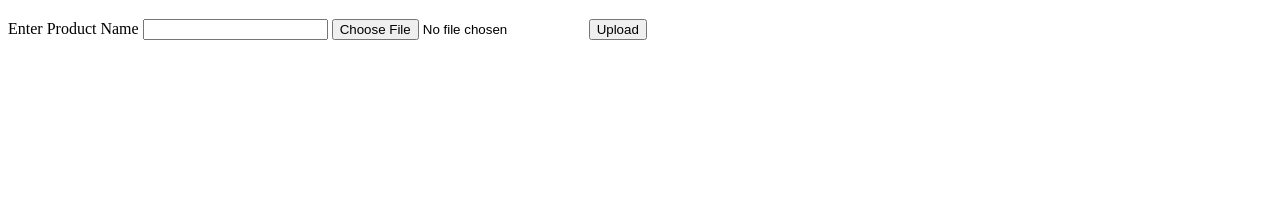
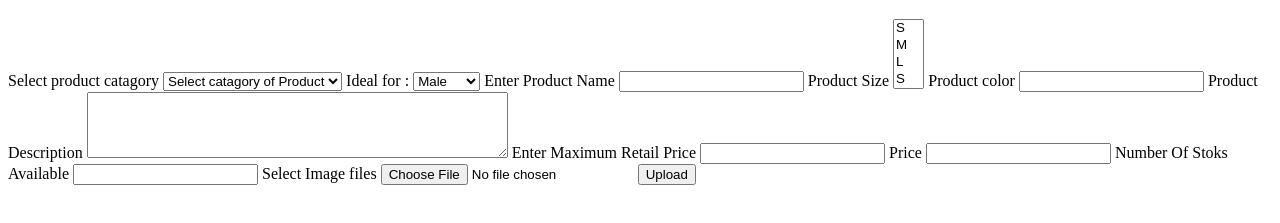
Before and after one commit to HimanshuMishir/NodeJsFilesUpload, a website: page public/index.html in a window 1280 px wide. Shown: the part 61-284 px from the top of the page. Drawn offline with Linux system fonts and the light colour scheme.

Commit message:
form details

```diff
--- a/package.json
+++ b/package.json
@@ -11,6 +11,7 @@
   "license": "ISC",
   "dependencies": {
     "express": "^4.17.1",
+    "mongoose": "^5.12.3",
     "multer": "^1.4.2",
     "uuid": "^8.3.2"
   }
--- a/public/index.html
+++ b/public/index.html
@@ -1,22 +1,70 @@
 <!DOCTYPE html>
 <html lang="en">
+
 <head>
-    <meta charset="UTF-8">
-    <meta http-equiv="X-UA-Compatible" content="IE=edge">
-    <meta name="viewport" content="width=device-width, initial-scale=1.0">
-    <title>Document</title>
+  <meta charset="UTF-8" />
+  <meta http-equiv="X-UA-Compatible" content="IE=edge" />
+  <meta name="viewport" content="width=device-width, initial-scale=1.0" />
+  <title>Document</title>
 </head>
+
 <body>
+  <h1>Upload your product</h1>
 
-    <h1>Upload your product</h1>
+  <form action="/upload" method="post" enctype="multipart/form-data">
+    <label for="catagory_of_product">Select product catagory</label>
+    <select name="product_catagory" id="">
+      <option value="select">Select catagory of Product</option>
+      <option value="Topwear">Topwear</option>
+      <option value="Bottomwear">Bottom Wear</option>
+      <option value="Shoes">Shoes</option>
+    </select>
 
-    <form action="/upload" method="post" enctype="multipart/form-data">
-        <label for="product_name">Enter Product Name</label>
-        <input type="text" name="product_name" accept=".jpg,.png">
-        <input type="file" name="file">
-        <button>Upload</button>
-    </form>
+    <label for="ideal_for"> Ideal for : </label>
+    <select name="gender" id="selectGender">
+      <option value="male">Male</option>
+      <option value="female">Female</option>
+      <option value="kids">Kids</option>
+    </select>
 
+    <select name="selectTopwearMen" id="selectTopwearMen" hidden>
+      <option value="shirt">Shirt</option>
+      <option value="tShirt">T Shirt</option>
+      <option value="hoodies">Hoodies</option>
+    </select>
 
+    <select name="selectBottomwearWomen" id="selectBottomwearWomen" hidden>
+      <option value="shorts">Shorts</option>
+      <option value="jeans">Jeans</option>
+      <option value="Pant">Pants</option>
+    </select>
+
+    <label for="product_name">Enter Product Name</label>
+    <input type="text" name="product_name" />
+    <label for="productSize">Product Size</label>
+    <select name="productSize" id="productSize" multiple>
+      <option value="S">S</option>
+      <option value="M">M</option>
+      <option value="L">L</option>
+      <option value="S">S</option>
+      <option value="XL">XL</option>
+      <option value="XXL">XXL</option>
+    </select>
+    <label for="productColor">Product color</label>
+    <input type="text" name="productColor" id="productColor">
+    <label for="productDescription">Product Description</label>
+    <textarea name="productDescription" rows="4" cols="50"></textarea>
+    <label for="mrp">Enter Maximum Retail Price</label>
+    <input type="text" name="mrp" id="mrp">
+    <label for="price">Price</label>
+    <input type="text" name="price" id="price">
+    <label for="numOfStocks">Number Of Stoks Available</label>
+    <input type="number" name="numOfStocks" id="numOfStocks">
+    <label for=""></label>
+    <label for="file">Select Image files</label>
+    <input type="file" name="file"accept="image/png, image/jpeg, image/jpg"  />
+    <button>Upload</button>
+  </form>
 </body>
+
 </html>
```
Also changed, not shown: modules/image.js (added, +8 -0 lines), server.js (+4 -3 lines), modules/user.js (added), uploads/Screenshot from 2020-12-14 19-39-09.png (deleted), uploads/Screenshot from 2020-12-14 20-20-02.png (added), uploads/Screenshot from 2020-12-19 00-24-37.png (added), 1 other file.
